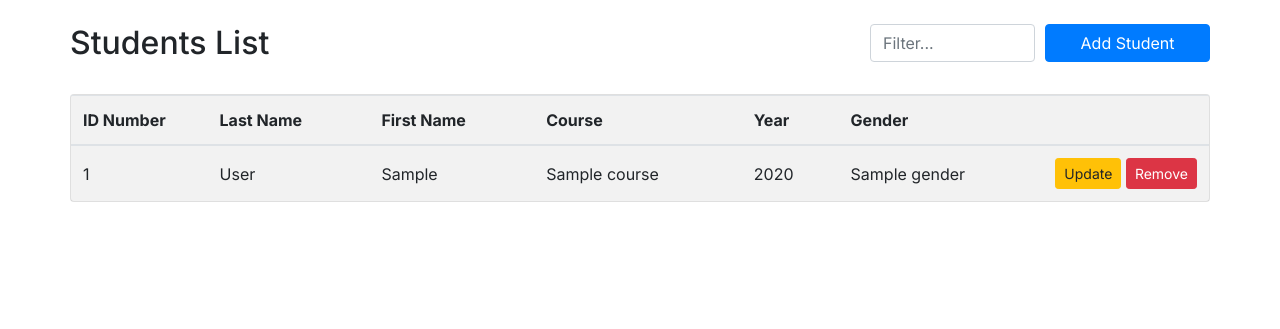
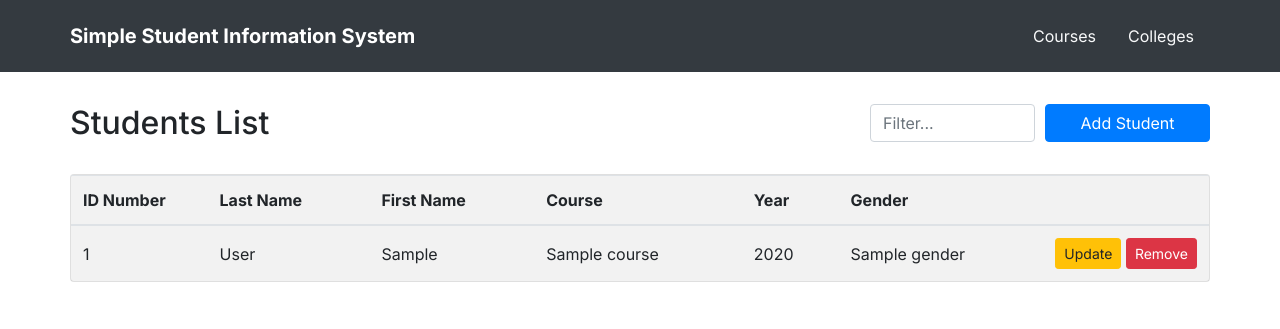
Before and after one commit to blairemendoza/Simple-Student-Information-System-Flask, a Flask app: template SSIS/templates/student/index.html in a window 1280 px wide. Shown: the top 329 px of the page. Run offline with Flask 2, Linux system fonts and the light colour scheme; the template is opened without the code that fills it: most values are stand-ins (such as "Sample title", 1, 10 or a date in 2020); form fields are guessed from the names that the template uses; some libraries are stand-ins or nearby versions.

Commit message:
Include navigation bar

```diff
--- /dev/null
+++ b/SSIS/templates/navbar.html
@@ -0,0 +1,14 @@
+<nav class="navbar fixed-top navbar-dark bg-dark">
+    <div class="container px-0">
+        <a href="{{ url_for('student.index') }}" class="navbar-brand font-weight-bold">Simple Student Information System</a>
+
+        <ul class="navbar mb-0 px-0">
+            <li class="nav-item">
+                <a class="nav-link text-light" href="#">Courses</a>
+            </li>
+            <li class="nav-item">
+                <a class="nav-link text-light" href="#">Colleges</a>
+            </li>
+        </ul>
+    </div>
+</nav>
--- a/SSIS/templates/template.html
+++ b/SSIS/templates/template.html
@@ -10,6 +10,10 @@
         @import url('https://fonts.googleapis.com/css2?family=Inter:wght@100;200;300;400;500;600;700;800;900&display=swap');
         body {
             font-family: 'Inter', sans-serif;
+            padding-top: 80px;
+        }
+        ul {
+            list-style-type: none;
         }
     </style>
 
@@ -25,6 +29,7 @@
     {% endif %}
 </head>
 <body>
+    {% include 'navbar.html' %}
     {% block content %}{% endblock %}
 </body>
 </html>
```
